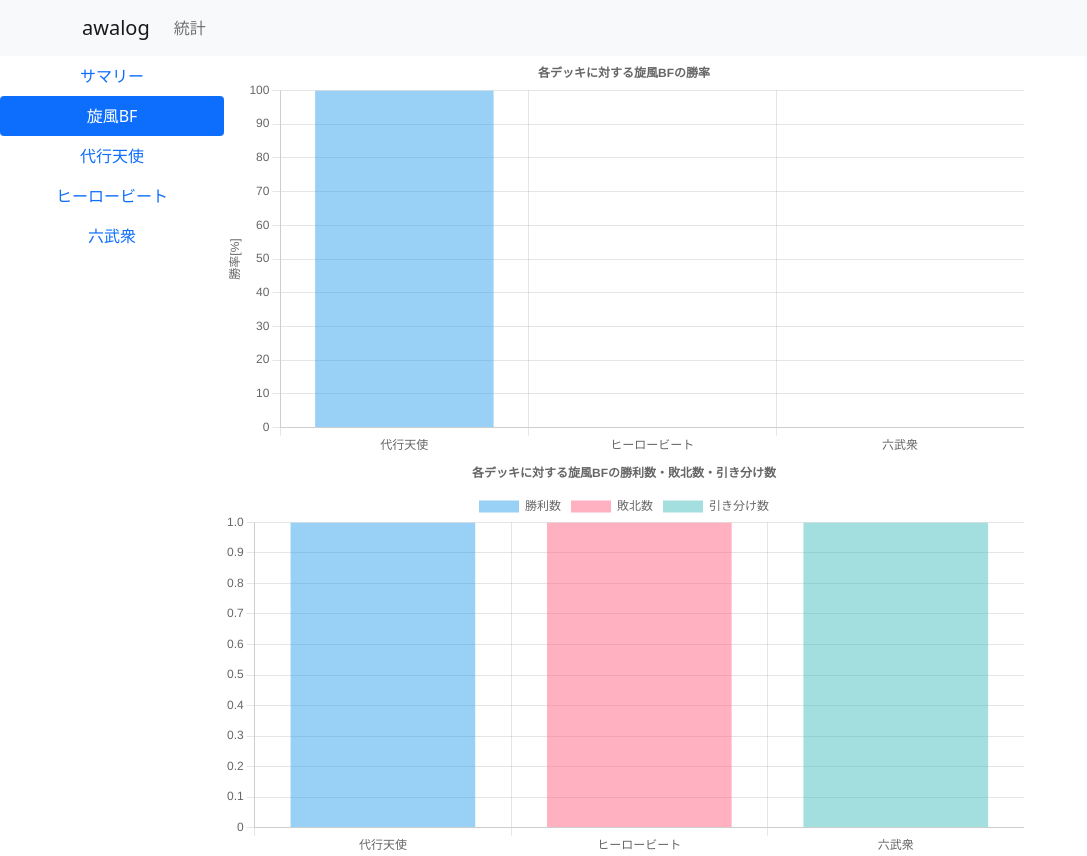
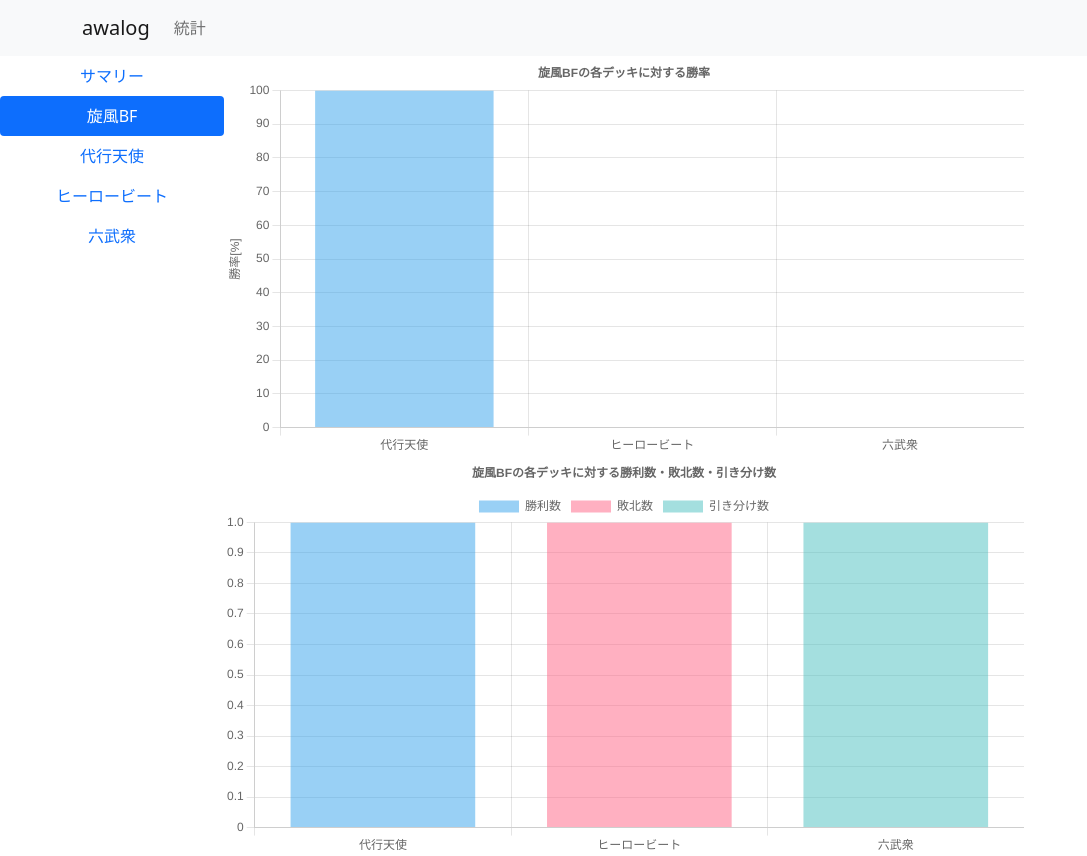
Before and after one commit to dateshi/awalog, a React (Create React App) app in the folder frontend/: page /stats in a window 1280 px wide. Both pictures are taken after a click on the button "旋風BF". Shown: the whole page, without its empty margins (0-1087 px from the left). Built offline with nearby package versions, Linux system fonts and the light colour scheme.

Commit message:
グラフタイトル修正

```diff
--- a/frontend/src/Stats/Detail.tsx
+++ b/frontend/src/Stats/Detail.tsx
@@ -74,7 +74,7 @@ const Detail = (props: Props) => {
           plugins: {
             title: {
               display: true,
-              text: `各デッキに対する${deck}の勝率`,
+              text: `${deck}の各デッキに対する勝率`,
             },
             legend: {
               display: false,
@@ -105,7 +105,7 @@ const Detail = (props: Props) => {
           plugins: {
             title: {
               display: true,
-              text: `各デッキに対する${deck}の勝利数・敗北数・引き分け数`,
+              text: `${deck}の各デッキに対する勝利数・敗北数・引き分け数`,
             },
           },
         }}
```
